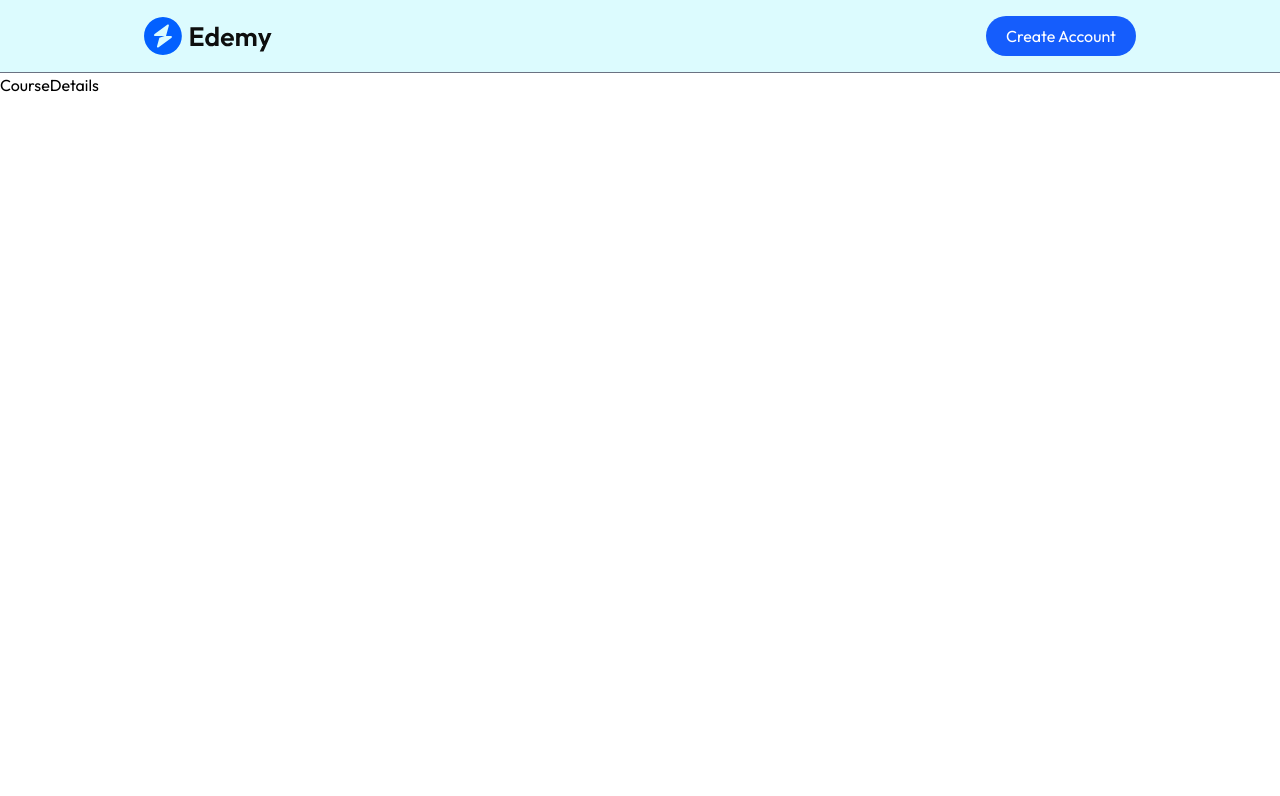
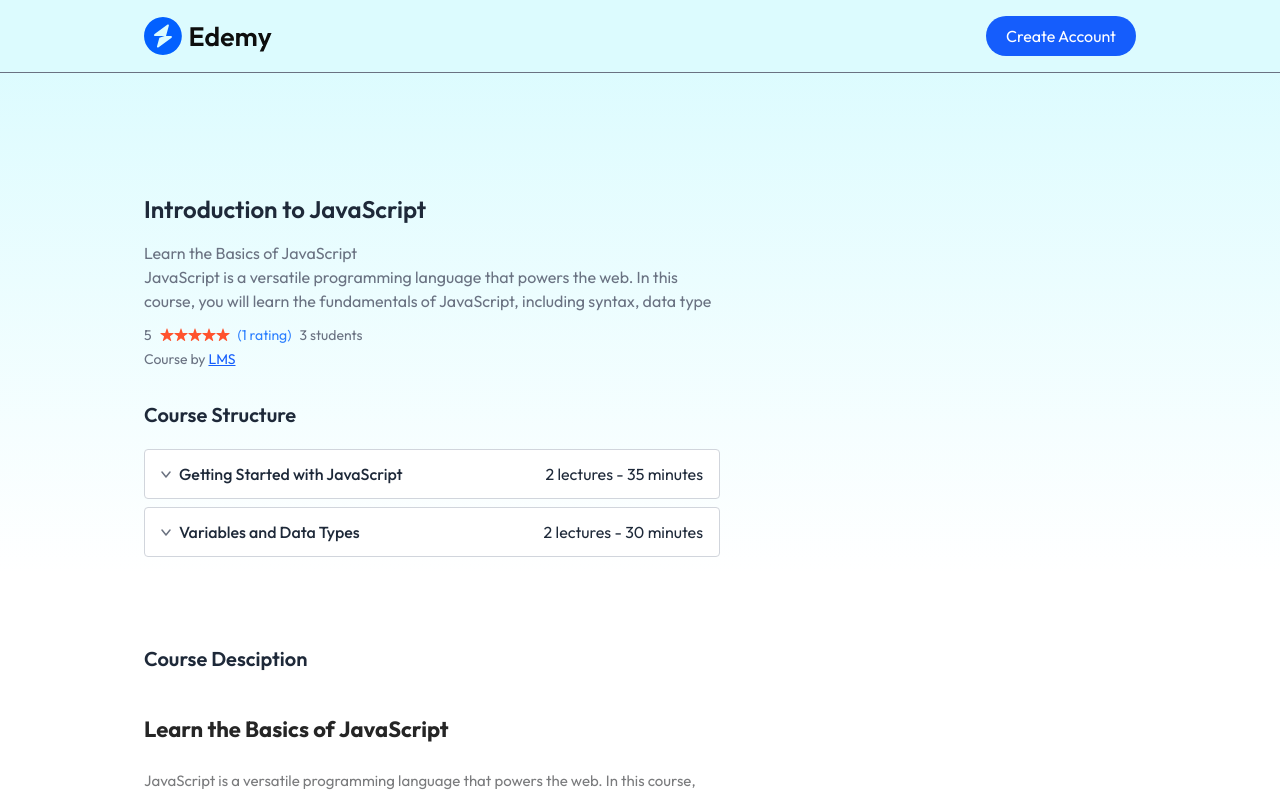
Before and after one commit to manishaV-dev/Learning-Management-System, a React (Vite) app in the folder frontend/: page /course/605c72efb3f1c2b1f8e4e1a1 in a window 1280 px wide. Shown: the top 796 px of the page. Built offline with nearby package versions, Linux system fonts and the light colour scheme; no server answers.

Commit message:
left side of course details page

```diff
--- a/frontend/src/components/student/CourseCard.jsx
+++ b/frontend/src/components/student/CourseCard.jsx
@@ -19,7 +19,7 @@
       />
       <div className="p-3 text-left">
         <h3 className="text-base font-semibold">{course.courseTitle}</h3>
-        <p className="text-gray-500">{course.educator.name}</p>
+        <p className="text-gray-500">LMS</p>
         <div className="flex items-center space-x-2">
           <p>{calcRating(course)}</p>
           <div className="flex">
--- a/frontend/src/context/AppContext.jsx
+++ b/frontend/src/context/AppContext.jsx
@@ -1,6 +1,7 @@
 import { createContext, useEffect, useState } from "react";
 import { dummyCourses } from "../assets/assets";
 import { useNavigate } from "react-router-dom";
+import humanizeDuration from "humanize-duration";
 
 export const AppContext = createContext();
 
@@ -9,7 +10,7 @@
   const navigate = useNavigate();
 
   const [allCourses, setAllCourses] = useState([]);
-  const [isEducator, setIsEducator] = useState(true)
+  const [isEducator, setIsEducator] = useState(true);
 
   // Fetch all courses
   const fetchAllCourse = async () => {
@@ -29,6 +30,33 @@
     return totalRating / course.courseRatings.length; // 9/2- 4.5 (suppose only two people gave rating)
   };
 
+  // function to calculate course chapter time
+  const calculateChapterTime = (chapter) => {
+    let time = 0;
+    chapter.chapterContent.map((lecture) => (time += lecture.lectureDuration));
+    return humanizeDuration(time * 60 * 1000, { units: ["h", "m"] });
+  };
+
+  // Function to calculate course duration
+  const calculateCourseDuration = (course) => {
+    let time = 0;
+    course.courseContent.map((chapter) =>
+      chapter.chapterContent.map((lecture) => (time += lecture.lectureDuration))
+    );
+    return humanizeDuration(time * 60 * 1000, { units: ["h", "m"] });
+  };
+
+  // Function to calculate the number of lectures in the course
+  const calculateNoOfLectures = (course) => {
+    let totalLectures = 0;
+    course.courseContent.forEach((chapter) => {
+      if (Array.isArray(chapter.chapterContent)) {
+        totalLectures += chapter.chapterContent.length;
+      }
+    });
+    return totalLectures
+  };
+
   useEffect(() => {
     fetchAllCourse();
   }, []);
@@ -38,7 +66,11 @@
     allCourses,
     navigate,
     calcRating,
-    isEducator, setIsEducator
+    isEducator,
+    setIsEducator,
+    calculateChapterTime,
+    calculateCourseDuration,
+    calculateNoOfLectures
   };
 
   return <AppContext.Provider value={value}>{children}</AppContext.Provider>;
--- a/frontend/src/index.css
+++ b/frontend/src/index.css
@@ -5,7 +5,6 @@
 * {
   font-family: "Outfit";
 }
-
 
 @layer components {
   .text-home-heading-large {
@@ -16,3 +15,81 @@
     font-size: 36px;
   }
 }
+
+.rich-text {
+  font-size: 15px;
+  color: #7a7b7d;
+}
+
+.rich-text p {
+  margin-bottom: 16px;
+}
+
+.rich-text h1 {
+  font-size: 36px;
+  font-weight: 800;
+  color: #252525;
+  margin: 32px 0;
+}
+
+.rich-text h2 {
+  font-size: 22px;
+  font-weight: 700;
+  color: #252525;
+  margin: 24px 0;
+}
+
+.rich-text h3 {
+  font-size: 18px;
+  font-weight: 600;
+  color: #333333;
+  margin: 20px 0;
+}
+
+.rich-text h4 {
+  font-size: 16px;
+  font-weight: 500;
+  color: #444444;
+  margin: 16px 0;
+}
+
+.rich-text h5 {
+  font-size: 14px;
+  font-weight: 400;
+  color: #555555;
+  margin: 12px 0;
+}
+.rich-text h6 {
+  font-size: 12px;
+  font-weight: 400;
+  color: #666666;
+  margin: 8px 0;
+}
+
+.rich-text strong {
+  font-weight: 700;
+}
+
+.rich-text ol {
+  margin-left: 30px;
+  list-style-type: decimal;
+}
+
+.rich-text ul {
+  margin-left: 30px;
+  list-style-type: disc;
+}
+
+.rich-text li {
+  margin-bottom: 8px;
+}
+
+@layer base {
+  html {
+    scroll-behavior: smooth;
+  }
+}
+
+::-webkit-scrollbar {
+  display: none;
+}
--- a/frontend/src/pages/student/CourseDetails.jsx
+++ b/frontend/src/pages/student/CourseDetails.jsx
@@ -1,9 +1,163 @@
-import React from 'react'
+import React, { useContext, useEffect, useState } from "react";
+import { useParams } from "react-router-dom";
+import { AppContext } from "../../context/AppContext";
+import Loading from "../../components/student/Loading";
+import { assets } from "../../assets/assets";
+import humanizeDuration from "humanize-duration";
 
 const CourseDetails = () => {
-  return (
-    <div>CourseDetails</div>
-  )
-}
+  const { id } = useParams();
+  const [courseData, setCourseData] = useState(null);
+  const [isOpen, setIsOpen] = useState({});
+  const {
+    allCourses,
+    calcRating,
+    calculateChapterTime,
+    calculateCourseDuration,
+    calculateNoOfLectures,
+  } = useContext(AppContext);
 
-export default CourseDetails
+  const fetchCourseData = () => {
+    const findCourse = allCourses.find((course) => course._id === id);
+    setCourseData(findCourse);
+    // console.log(findCourse);
+  };
+
+  // accordion
+  const toggleSection = (index) => {
+    setIsOpen((prev) => ({ ...prev, [index]: !prev[index] }));
+  };
+
+  useEffect(() => {
+    fetchCourseData();
+  }, [allCourses, id]);
+
+  return courseData ? (
+    <>
+      <div className="flex md:flex-row flex-col-reverse gap-10 relative items-start justify-between md:px-36 px-8 md:pt-30 pt-20 text-left">
+        <div className="absolute top-0 left-0 w-full h-[500px] z-1 bg-gradient-to-b from-cyan-100/70"></div>
+
+        {/* left side */}
+        <div className="max-w-xl z-10 text-gray-500">
+          <h1 className="md:text-2xl font-semibold text-lg text-gray-800">
+            {courseData.courseTitle}
+          </h1>{" "}
+          <p
+            dangerouslySetInnerHTML={{
+              __html: courseData.courseDescription.slice(0, 200),
+            }}
+            className="pt-4 md:text-base text-sm"
+          ></p>
+          {/* Rating */}
+          <div className="flex items-center space-x-2 pt-3 pb-1 text-sm">
+            <p>{calcRating(courseData)}</p>
+            <div className="flex">
+              {[...Array(5)].map((_, i) => (
+                <img
+                  key={i}
+                  src={
+                    i < Math.floor(calcRating(courseData))
+                      ? assets.star
+                      : assets.star_blank
+                  }
+                  alt="star"
+                  className="w-3.5 h-3.5"
+                />
+              ))}
+            </div>
+            <p className="text-blue-500">
+              ({courseData.courseRatings.length}{" "}
+              {courseData.courseRatings.length > 1 ? "ratings" : "rating"})
+            </p>
+
+            <p>
+              {courseData.enrolledStudents.length}{" "}
+              {courseData.enrolledStudents.length > 1 ? "students" : "student"}
+            </p>
+          </div>
+          <p className="text-sm">
+            Course by <span className="text-blue-600 underline">LMS</span>
+          </p>
+          {/* course content */}
+          <div className="pt-8 text-gray-800">
+            <h2 className="text-xl font-semibold">Course Structure</h2>
+            <div className="pt-5">
+              {courseData.courseContent.map((chapter, index) => (
+                <div
+                  key={index}
+                  className="border border-gray-300 bg-white mb-2 rounded"
+                >
+                  <div
+                    className="flex items-center justify-between px-4 py-3 cursor-pointer select-none"
+                    onClick={() => toggleSection(index)}
+                  >
+                    <div className="flex items-center gap-2">
+                      <img
+                        className={`transform transition-transform ${
+                          isOpen[index] ? "rotate-180" : ""
+                        }`}
+                        src={assets.down_arrow_icon}
+                        alt="down-arrow"
+                      />
+                      <p className="text-sm md:text-base font-medium">
+                        {chapter.chapterTitle}
+                      </p>
+                    </div>
+                    <p className="text-sm md:text-base">
+                      {chapter.chapterContent.length} lectures -{" "}
+                      {calculateChapterTime(chapter)}{" "}
+                    </p>
+                  </div>
+                  <div
+                    className={`overflow-hidden transition-all duration-300 ${
+                      isOpen[index] ? "max-h-96" : "max-h-0"
+                    } `}
+                  >
+                    <ul className="list-disc md:pl-10 pl-4 pr-4 p-2 text-gray-600 border-t border-gray-300">
+                      {chapter.chapterContent.map((lecture, i) => (
+                        <li key={i} className="flex items-start gap-2 py-1">
+                          <img
+                            src={assets.play_icon}
+                            alt="play-icon"
+                            className="w-4 h-4 mt-1"
+                          />
+                          <div className="flex items-center justify-between w-full text-gray-800 text-xs md:text-sm">
+                            <p>{lecture.lectureTitle}</p>
+                            <div className="text-blue-500 cursor-pointer">
+                              {lecture.isPreviewFree && <p>Preview</p>}
+                            </div>
+                            <p>
+                              {humanizeDuration(
+                                lecture.lectureDuration * 60 * 1000,
+                                { units: ["h", "m"] }
+                              )}
+                            </p>
+                          </div>
+                        </li>
+                      ))}
+                    </ul>
+                  </div>
+                </div>
+              ))}
+            </div>
+          </div>
+          <div className="py-20 text-sm md:text-base">
+            <h3 className="text-gray-800 text-xl font-semibold">Course Desciption</h3>
+            <p
+              dangerouslySetInnerHTML={{
+                __html: courseData.courseDescription,
+              }}
+              className="pt-4 md:text-base text-sm rich-text"
+            ></p>
+          </div>
+        </div>
+        {/* Right side */}
+        <div></div>
+      </div>
+    </>
+  ) : (
+    <Loading />
+  );
+};
+
+export default CourseDetails;
```
